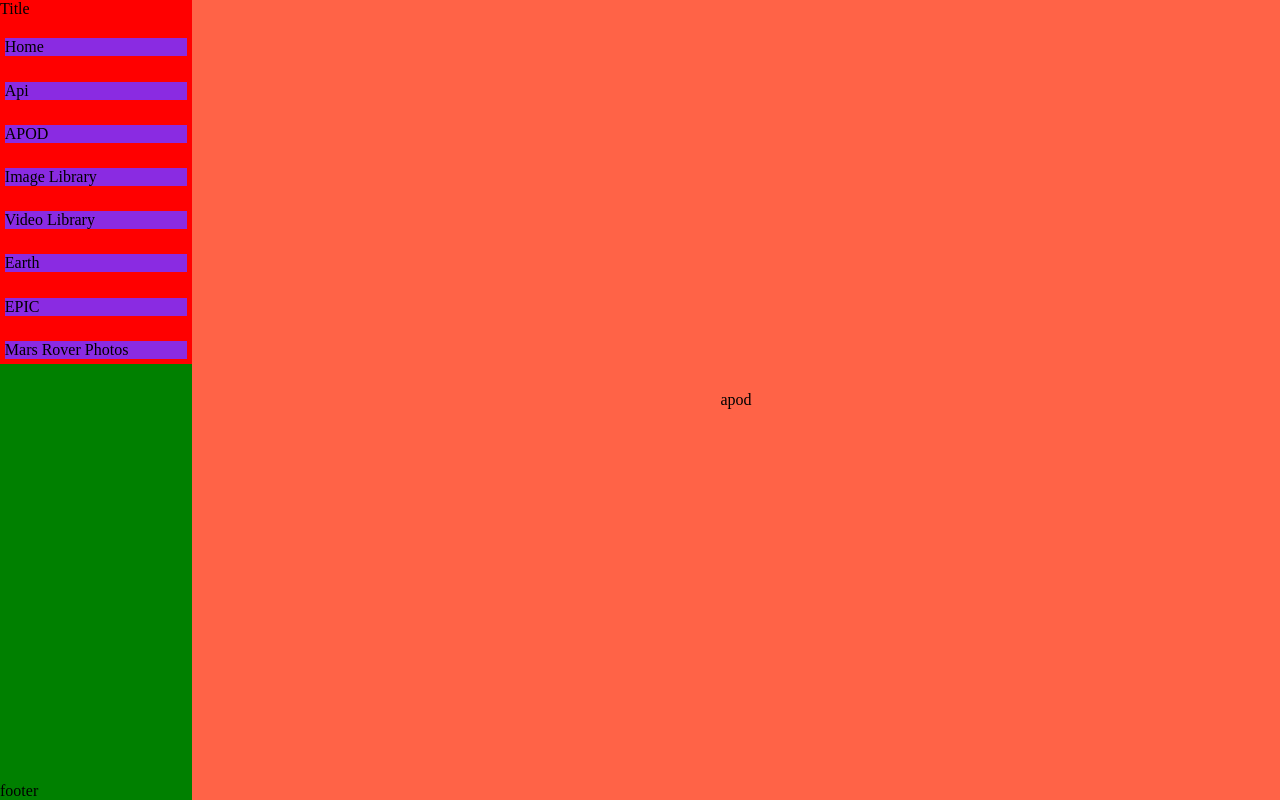
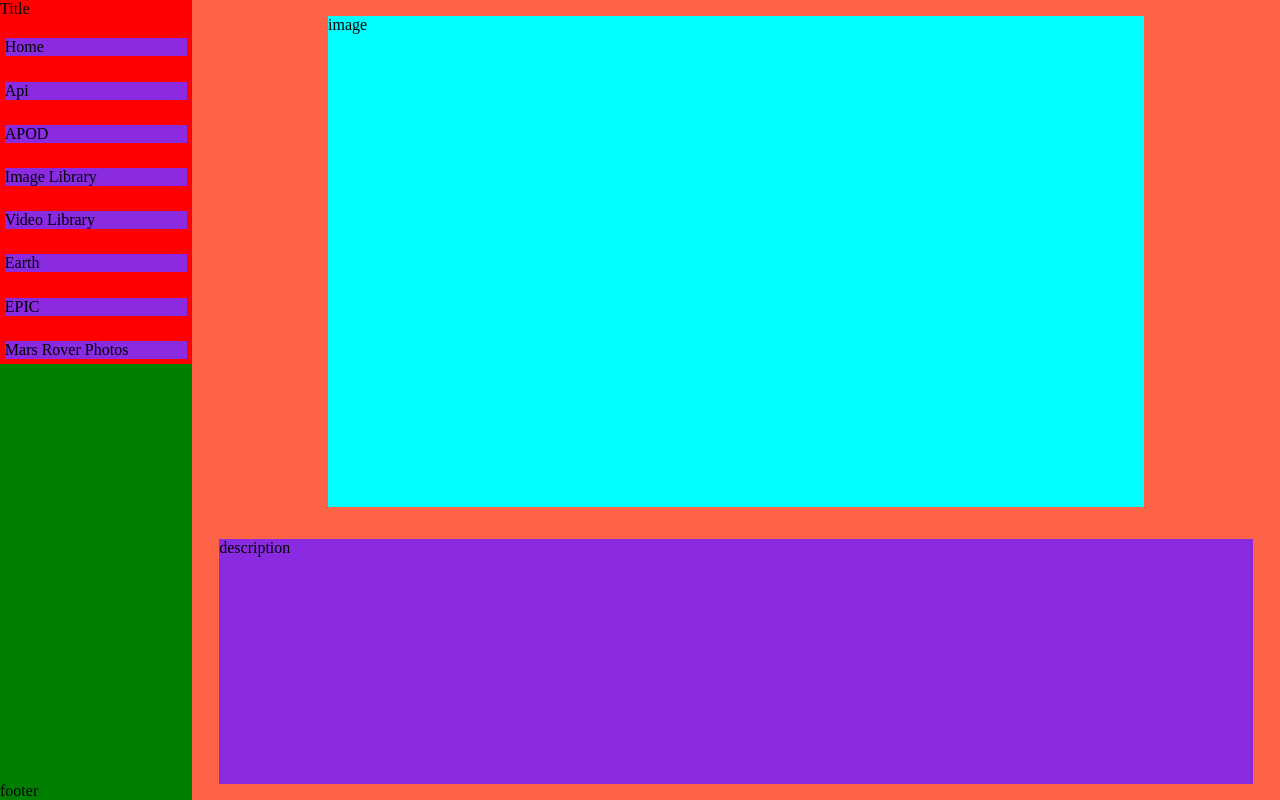
Before and after one commit to sudo-adduser-jordan/nasa-api-explorer, a Next.js app: page /apod in a window 1280 px wide. Built offline with nearby package versions, Linux system fonts and the light colour scheme.

Commit message:
updated apod layout

```diff
--- a/src/pages/apod.tsx
+++ b/src/pages/apod.tsx
@@ -2,13 +2,33 @@ import { MyPage } from "../util/types";
 import React from "react";
 
 import styles from '../styles/pages/ApodPage.module.css'
+
+// export const getStaticProps = async () => {
+
+//   const response = await fetch('https://api.nasa.gov/planetary/apod?api_key=DEMO_KEY');
+//   const data = await response.json();
+
+//   return {
+//     props: {
+//       apod: data
+//     }
+//   }
+// }
 
 
 const ApodPage: MyPage = (props) => {
   return (
     <>
       <section className={styles.container} >
-        apod
+
+        <div className={styles.image}>
+          image
+        </div>
+
+        <div className={styles.description}>
+          description
+        </div>
+
       </section>
     </>
   );
--- a/src/styles/pages/ApodPage.module.css
+++ b/src/styles/pages/ApodPage.module.css
@@ -3,6 +3,21 @@
     width: 85vw;
     height: 100%;
     display: flex;
+    flex-direction: column;
     justify-content: center;
     align-items: center;
 }
+
+.image {
+    background-color: aqua;
+    width: 75%;
+    height: 100%;
+    margin: 1rem;
+}
+
+.description {
+    background-color: blueviolet;
+    width: 95%;
+    height: 50%;
+    margin: 1rem;
+}
```
Also changed, not shown: src/components/Card.tsx (+24 -2 lines), src/pages/api/video.ts (added), src/pages/api/vido.ts (deleted).
